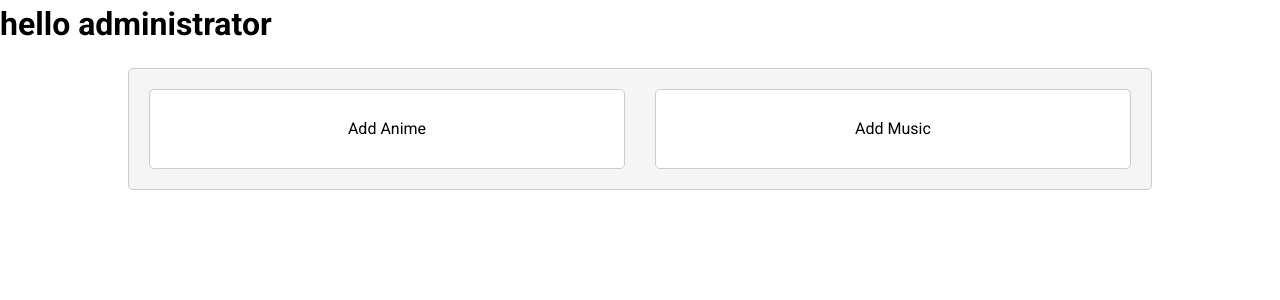
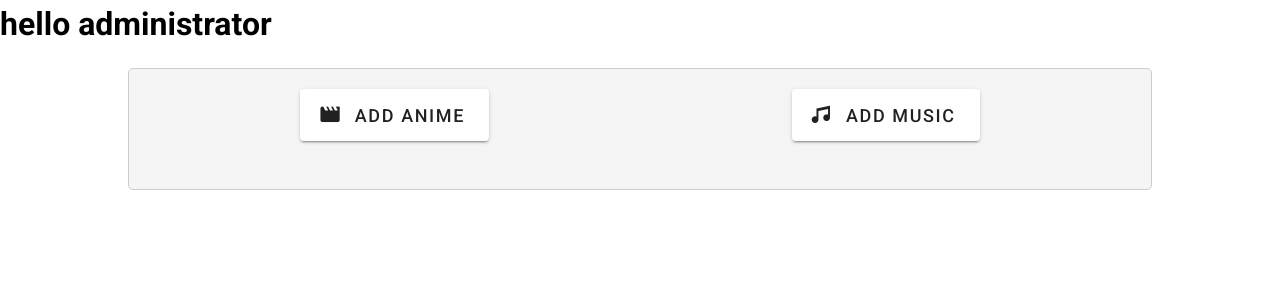
Before and after one commit to WangshuXC/12club-web, a Vue app in the folder FrontEnd/: page /admin/op in a window 1280 px wide. Shown: the top 300 px of the page. Built offline with nearby package versions, Linux system fonts and the light colour scheme.

Commit message:
更新了上传组件的样式

```diff
--- a/FrontEnd/src/views/AdminView.vue
+++ b/FrontEnd/src/views/AdminView.vue
@@ -1,10 +1,11 @@
 <template>
     <h1>hello administrator</h1>
-
     <div class="add-container">
         <div class="add-box">
-            <button class="add-anime" @click="showAddEditor('Anime')">Add Anime</button>
-            <button class="add-music" @click="showAddEditor('Music')">Add Music</button>
+            <v-btn prepend-icon="mdi-movie" @click="showAddEditor('Anime')" size="x-large"
+                :color="addForm.type === 'Anime' ? 'blue' : ''">Add Anime</v-btn>
+            <v-btn prepend-icon="mdi-music" @click="showAddEditor('Music')" size="x-large"
+                :color="addForm.type === 'Music' ? 'blue' : ''">Add Music</v-btn>
         </div>
         <div class="add-editor" v-if="showEditor">
             <div>
@@ -27,7 +28,40 @@
                     </template>
                 </template>
             </v-file-input>
-            <v-btn @click="addUpload" style="width: 50%;margin: auto;" color="success" size="large">Add</v-btn>
+            <!-- <v-btn @click="dialog = !dialog" style="width: 50%;margin: auto;" color="success" size="large">Add</v-btn> -->
+            <v-dialog v-model="dialog" max-width="50%" persistent>
+                <template v-slot:activator="{ props: activatorProps }">
+                    <v-btn v-bind="activatorProps" style="width: 50%; margin: auto;" color="success" size="large">
+                        Add
+                    </v-btn>
+
+                    <v-btn @click="this.showEditor = false" style="width: 50%; margin: auto;margin-top: 30px;"
+                        color="error" size="large">
+                        Cancel
+                    </v-btn>
+                </template>
+
+                <v-card>
+                    <v-card-title class="text-h4" style="margin: auto;">
+                        Make sure your file-list's order is right
+                    </v-card-title>
+                    <v-spacer></v-spacer>
+                    <div v-for="(file, index) in addForm.addFiles" :key="index" style="margin: auto;">
+                        {{ file.name }} => {{ index + 1 }}.{{ file.name.split('.').pop() }}
+                        <v-spacer></v-spacer>
+                    </div>
+                    <template v-slot:actions>
+                        <v-spacer></v-spacer>
+
+                        <v-btn @click="dialog = false">
+                            Cancel
+                        </v-btn>
+                        <v-btn @click="dialog = false, this.addUpload()">
+                            I am sure
+                        </v-btn>
+                    </template>
+                </v-card>
+            </v-dialog>
         </div>
     </div>
     <div class="edit-container"></div>
@@ -47,6 +81,7 @@ export default {
                 addFiles: [],
             },
             coverUrl: null,
+            dialog: false,
         };
     },
     mounted() {
@@ -63,6 +98,10 @@ export default {
             this.showEditor = true;
         },
         addUpload() {
+            // this.addForm.addFiles.sort((a, b) => {
+            //     const cleanFileName = (filename) => filename.replace(/\[.*?\]/g, '');
+            //     return cleanFileName(a).localeCompare(cleanFileName(b));
+            // });
             const formData = new FormData();
             formData.append('coverImage', new Blob(this.addForm.coverImage, { type: "image/jpeg" }), "Cover.jpg");
             formData.append('title', this.addForm.title);
@@ -70,9 +109,10 @@ export default {
             formData.append('type', this.addForm.type);
             for (var i = 0; i < this.addForm.addFiles.length; i++) {
                 const file = this.addForm.addFiles[i];
-                console.log(file.type, file.name, file.size);
                 const blob = new Blob([file], { type: file.type });
-                formData.append('files', blob, file.name);
+                const originalFileExtension = file.name.split('.').pop();
+                const fileName = (i + 1) + '.' + originalFileExtension;
+                formData.append('files', blob, fileName);
             }
 
             // 发送 POST 请求
@@ -82,6 +122,15 @@ export default {
                 }
             })
                 .then(response => {
+                    this.showEditor = false;
+                    this.coverUrl = null;
+                    this.addForm = {
+                        coverImage: null,
+                        title: '',
+                        description: '',
+                        type: '',
+                        addFiles: [],
+                    }
                     console.log(response.data);
                 })
                 .catch(error => {
@@ -106,25 +155,9 @@ export default {
 
     .add-box {
         display: flex;
+        justify-content: space-around;
         width: 100%;
         height: 10vh;
-
-        .add-anime {
-            flex: 1;
-            padding: 20px;
-            margin-right: 30px;
-            border: 1px solid #ccc;
-            border-radius: 5px;
-            background-color: #fff;
-        }
-
-        .add-music {
-            flex: 1;
-            padding: 20px;
-            border: 1px solid #ccc;
-            border-radius: 5px;
-            background-color: #fff;
-        }
     }
 
     .add-editor {
```
